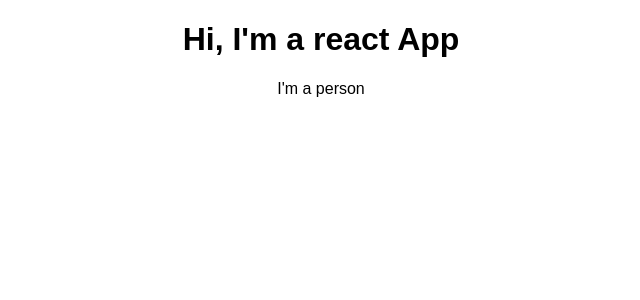
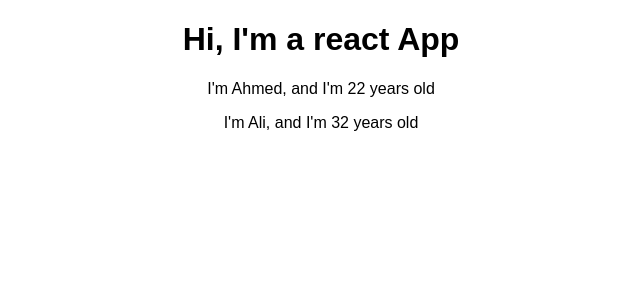
Before and after one commit to MusabSwe/MY_PROJECT, a React (Create React App) app in the folder ReactJS/react-complete-guide/: page / in a window 1280 px wide. Shown: the top 300 px of the page, without its empty margins (319-959 px from the left). Built offline with nearby package versions, Linux system fonts and the light colour scheme.

Commit message:
Props in class and function components

```diff
--- a/ReactJS/react-complete-guide/src/App.js
+++ b/ReactJS/react-complete-guide/src/App.js
@@ -15,7 +15,8 @@ class App extends Component {
       // JSX
       <div className='App'>
         <h1>Hi, I'm a react App</h1>
-        <Person />
+        <Person name="Ahmed" age="22" />
+        <Person name="Ali" age="32">My Hobbies: Racing</Person>
       </div>
     );
   }
--- a/ReactJS/react-complete-guide/src/Person/Person.js
+++ b/ReactJS/react-complete-guide/src/Person/Person.js
@@ -1,9 +1,9 @@
 // import React from 'react';
 
-const person = () => {
+const person = (props) => {
  return(
     <div>
-        <p>I'm a person</p>
+        <p>I'm {props.name}, and I'm {props.age} years old</p>
     </div>
  );
 }
```
